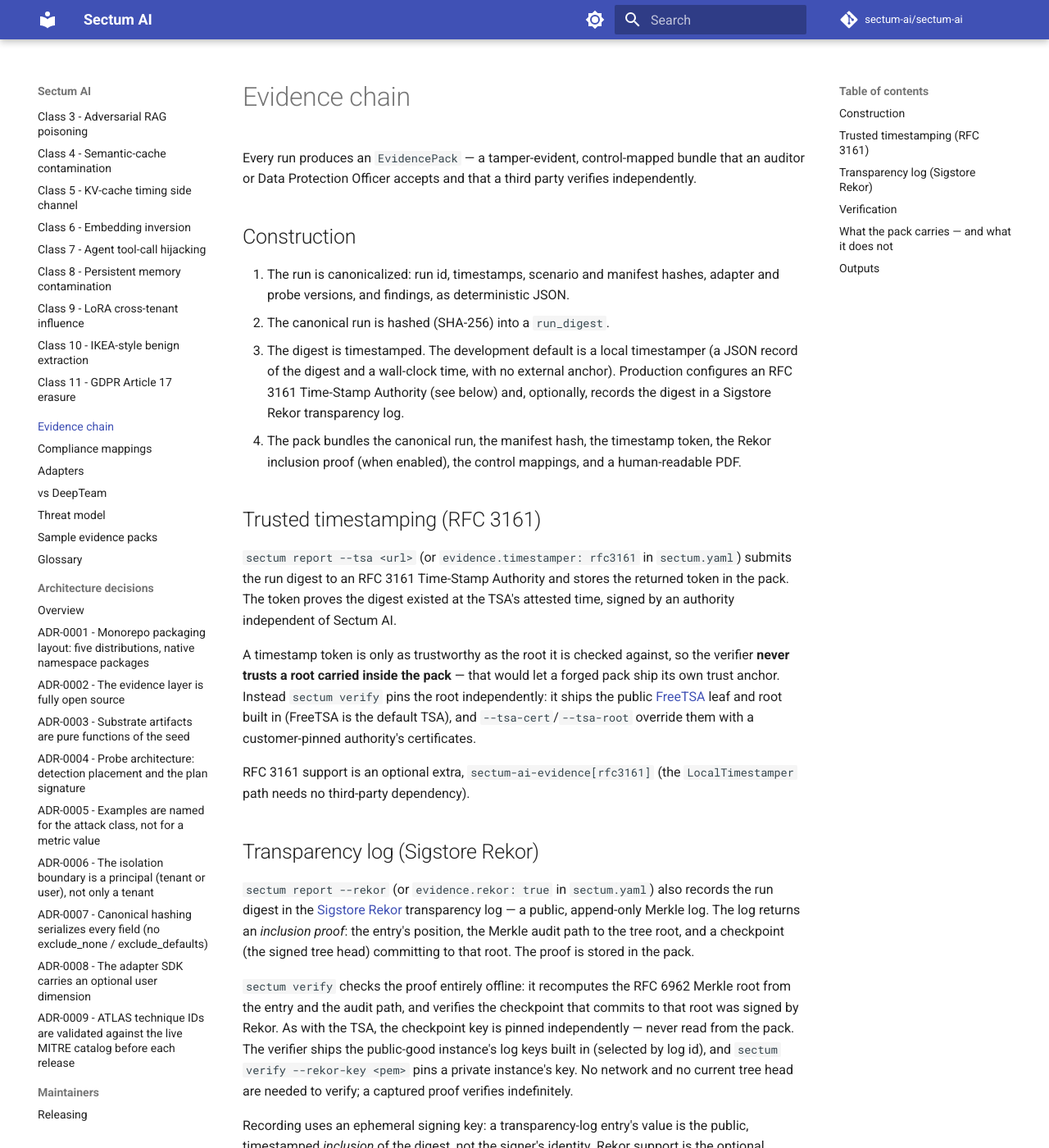
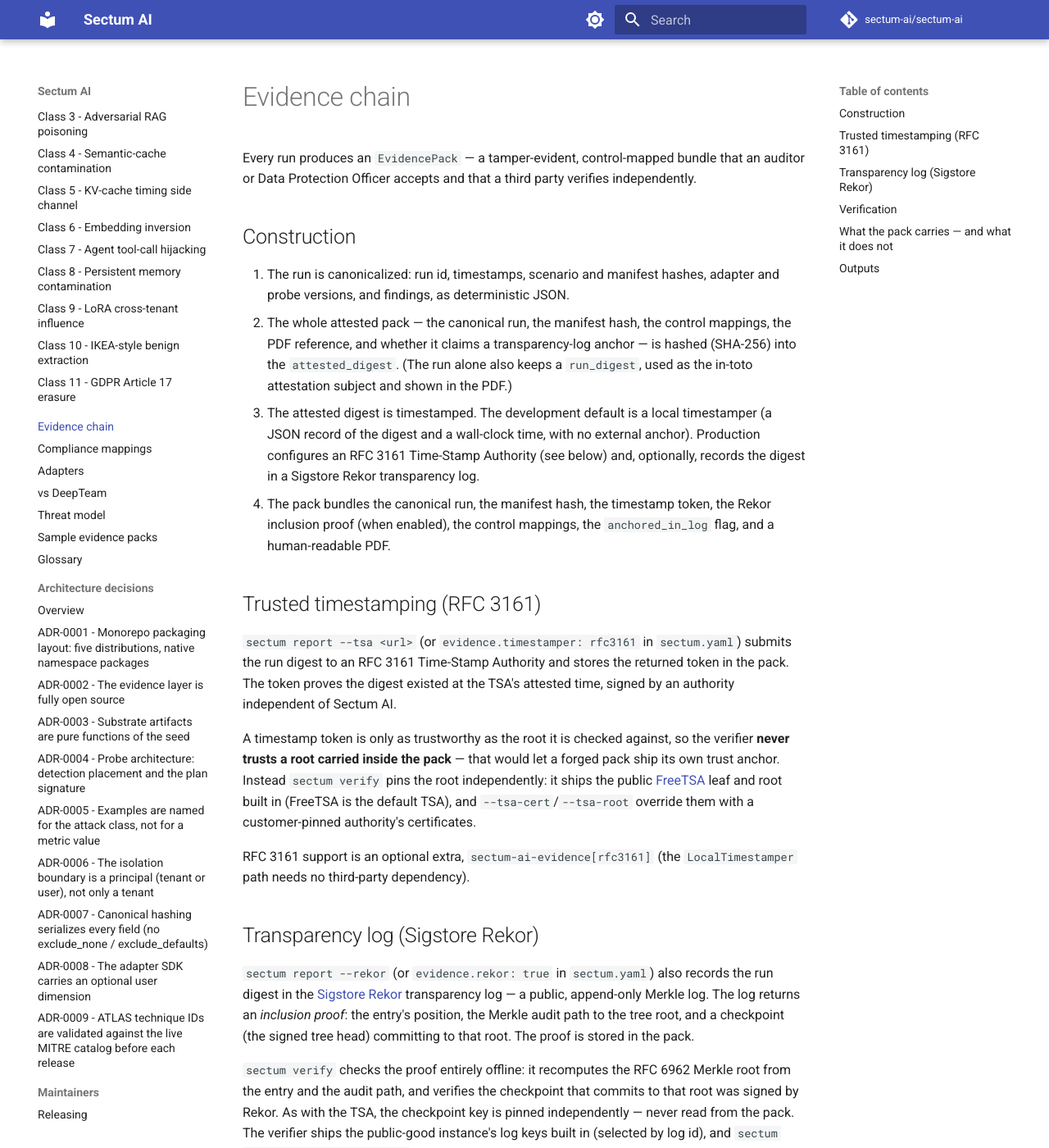
Before and after one commit to sectum-ai/sectum-ai, an MkDocs documentation site: the page built from docs/evidence-chain.md, in a window 1280 px wide and 1400 px high. Shown: the whole window at 82% size. Built offline with MkDocs 1.6.1 and Material for MkDocs 9.7.7, drawn with Linux system fonts in a browser that asks for light colours; comment, search, counter and statistics services are not loaded; some of the changed text lies outside the part shown.

Commit message:
docs(evidence): document pack-binding tamper-coverage (CHANGELOG, ADR nav, evidence-chain, CLI msg)
- CHANGELOG: schema 0.2.0 + Security entries (pack binding, downgrade, local-token, allow_nan/UTC)
- mkdocs nav: ADR-0012
- evidence-chain.md: anchors bind the pack digest, not just the run digest
- sectum verify: success message notes integrity+consistency; re-run with manifest for ownership

```diff
--- a/docs/evidence-chain.md
+++ b/docs/evidence-chain.md
@@ -8,14 +8,17 @@
 
 1. The run is canonicalized: run id, timestamps, scenario and manifest hashes,
    adapter and probe versions, and findings, as deterministic JSON.
-2. The canonical run is hashed (SHA-256) into a `run_digest`.
-3. The digest is timestamped. The development default is a local timestamper
-   (a JSON record of the digest and a wall-clock time, with no external anchor).
-   Production configures an RFC 3161 Time-Stamp Authority (see below) and,
-   optionally, records the digest in a Sigstore Rekor transparency log.
+2. The whole attested pack — the canonical run, the manifest hash, the control
+   mappings, the PDF reference, and whether it claims a transparency-log anchor —
+   is hashed (SHA-256) into the `attested_digest`. (The run alone also keeps a
+   `run_digest`, used as the in-toto attestation subject and shown in the PDF.)
+3. The attested digest is timestamped. The development default is a local
+   timestamper (a JSON record of the digest and a wall-clock time, with no
+   external anchor). Production configures an RFC 3161 Time-Stamp Authority (see
+   below) and, optionally, records the digest in a Sigstore Rekor transparency log.
 4. The pack bundles the canonical run, the manifest hash, the timestamp token,
-   the Rekor inclusion proof (when enabled), the control mappings, and a
-   human-readable PDF.
+   the Rekor inclusion proof (when enabled), the control mappings, the
+   `anchored_in_log` flag, and a human-readable PDF.
 
 ## Trusted timestamping (RFC 3161)
 
@@ -57,13 +60,17 @@
 
 ## Verification
 
-`sectum verify <pack>` recomputes the run digest and checks it against the
-timestamp token, the Rekor inclusion proof (when present), and the manifest
-hash. For an RFC 3161 token it also validates the token's signature against the
-pinned TSA chain. Any edit to the run record — a changed finding, an altered
-hash — changes the digest and fails verification with a clear reason and exit
-code 4. Because `sectum verify` is part of the open-source core, anyone can
-verify a Sectum AI evidence pack without trusting Sectum AI.
+`sectum verify <pack>` recomputes the **pack digest** (over the run record, the
+manifest hash, the control mappings, the PDF reference, and the transparency-log
+flag) and checks it against the timestamp token, the Rekor inclusion proof (when
+present), and the manifest-hash consistency. For an RFC 3161 token it also
+validates the token's signature against the pinned TSA chain. Any edit to the
+attested content — a changed finding, a forged control mapping, a repointed PDF,
+an altered hash — changes the digest and fails verification with a clear reason
+and exit code 4. A pack anchored in the Rekor log fails if its proof is stripped
+(a downgrade), and a `local-dev` timestamp is reported as *unanchored*. Because
+`sectum verify` is part of the open-source core, anyone can verify a Sectum AI
+evidence pack without trusting Sectum AI. (See [ADR-0012](adr/0012-anchor-the-whole-pack.md).)
 
 ## What the pack carries — and what it does not
 
```
Also changed, not shown: CHANGELOG.md (+25 -0 lines), 1 other file.
